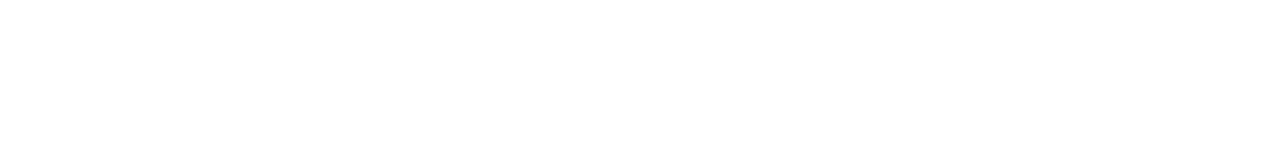
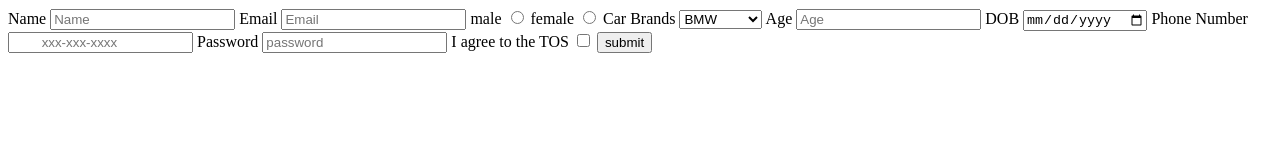
Before and after one commit to acciojob/signup-form-car-sejalbahekar123, a website: page main.html in a window 1280 px wide. Drawn offline with Linux system fonts and the light colour scheme.

Commit message:
created a submission

```diff
--- a/main.html
+++ b/main.html
@@ -10,7 +10,50 @@
 	<!-- the entire body must be written by student -->
     <script type="text/javascript" src="./script.js">
 </script>
+<form method="post">
+<label for="name">Name</label>
+<input type="Text" id="Text" placeholder="Name" required>
 
+<label for="email">Email</label>
+<input type="Email" id="email" placeholder="Email" required>
+
+<label for="gender_m">male</label>
+<input id="gender_m" type="radio" name="gender" required>
+
+<label for="gender_f">female</label>
+<input id="gender_f" type="radio" name="gender" required>
+<label  for="cars">Car Brands</label>
+ <select id="cars" placeholder="--Please choose an option--" required>
+      <option>BMW</option>
+	  <option>Mercides</option>
+     <option>rolls royce</option>
+</select>
+
+	<label for="age">Age</label>
+<input id="age" type="Number" placeholder="Age" >
+
+<label for="dob">DOB</label>
+<input type="Date" id="dob" required>
+
+<label for="tel">Phone Number</label>
+<input id="tel" type="tel" placeholder="	xxx-xxx-xxxx">
+
+<label for="password">Password</label>
+<input id="password" placeholder="password" type="password" required>
+
+<laabel for="tos">I agree to the TOS</laabel>
+<input id="tos" type="Checkbox" required>
+<button type="submit"> submit </button>
+</form>
 </body>
 
+
+
+
+
+
+
+
+
+
 </html>
```
